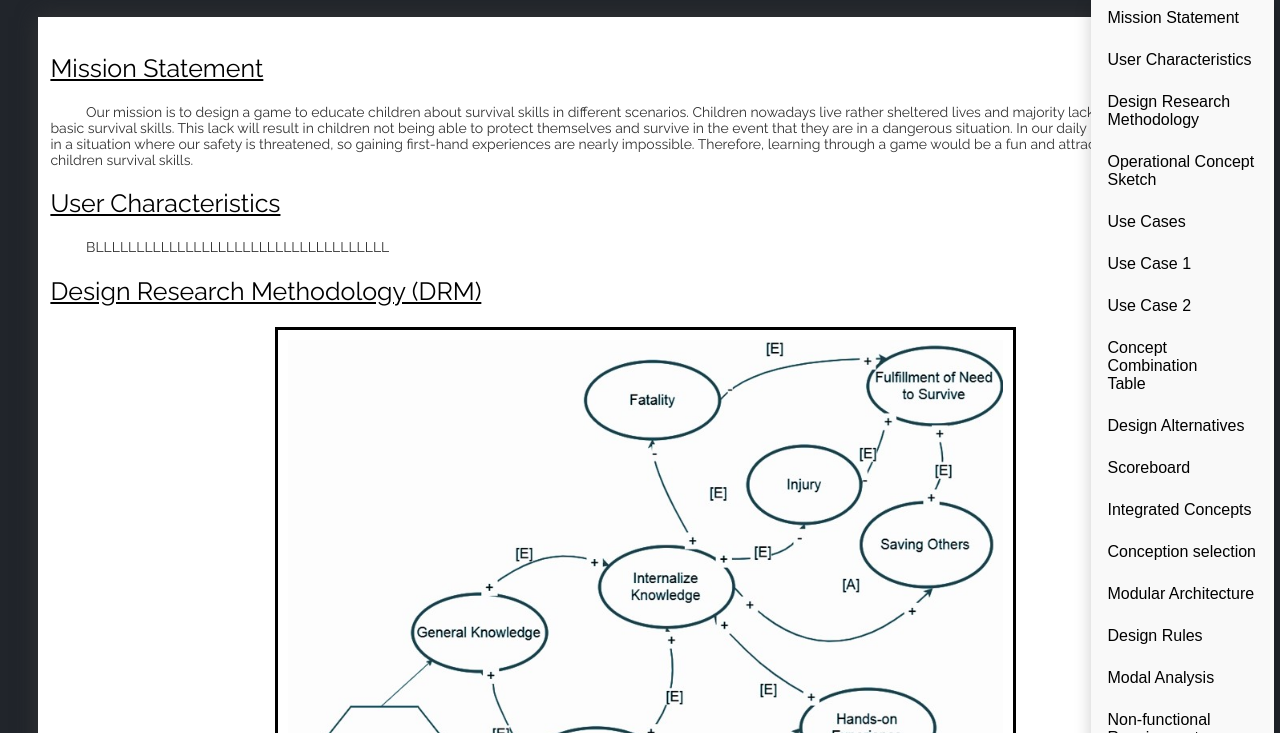
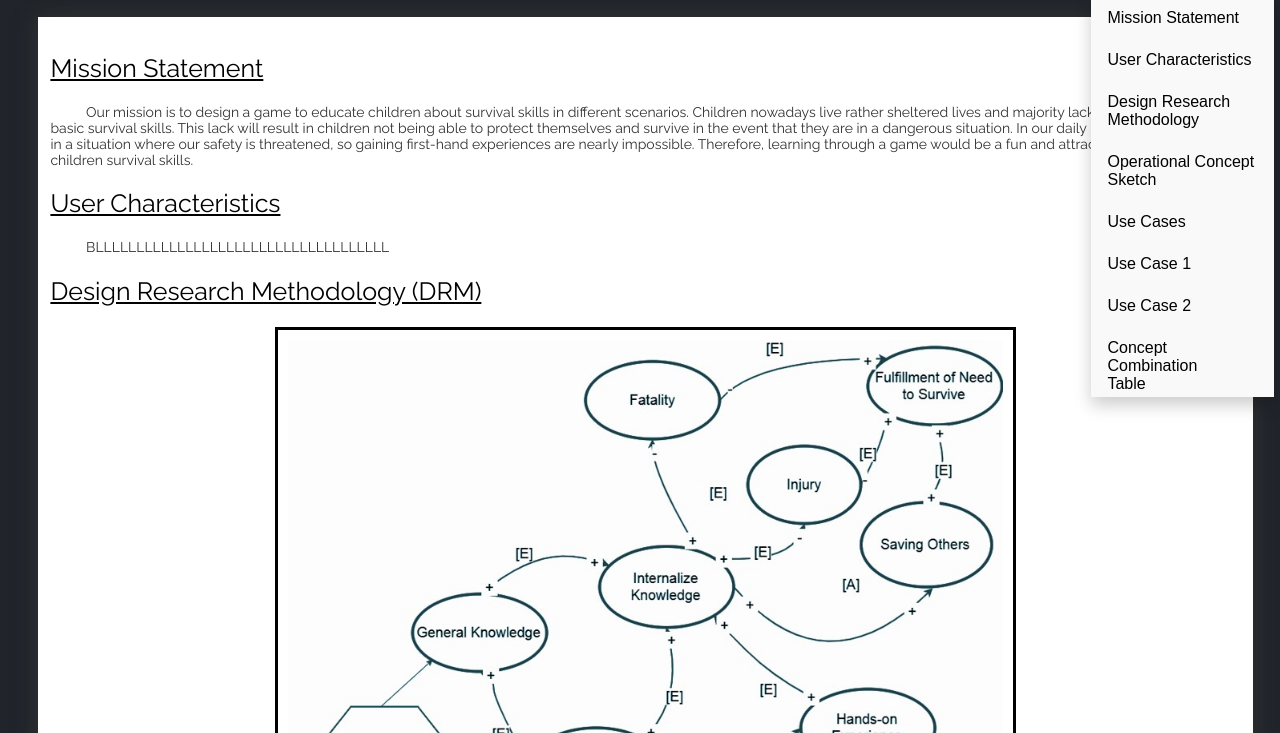
Before and after one commit to JustinLeung1234/JustinLeung1234.github.io, a plain HTML site: page index.html in a window 1280 px wide. Both pictures are taken after a click on the button "MENU". Shown: the part 67-800 px from the top of the page. Drawn offline with nearby package versions, Linux system fonts and the light colour scheme.

Commit message:
Scroll Bar

```diff
--- a/index.html
+++ b/index.html
@@ -22,7 +22,7 @@
 				<i class="fa fa-caret-down"></i>
 			</button>
 
-			<div class = "dropdown-content" id="menuDropdown" align=right>
+			<div class = "dropdown-content" id="menuDropdown" align="right" size="6">
 				<a href="#mission-statement" rel ="">Mission Statement</a>
 				<a href="#user-character">User Characteristics</a>
 				<a href="#DRM">Design Research </br> Methodology</a>
--- a/style.css
+++ b/style.css
@@ -83,7 +83,10 @@ h3{
 .dropdown-content {
     overflow-wrap: break-word;
     word-wrap: break-word;
+    overflow:hidden;
+    overflow-y:scroll;
     margin-right:0.5%;
+    height:400px;
     display: none;
     position: absolute;
     background-color: #f9f9f9;
@@ -154,7 +157,6 @@ h3{
 	height:auto;
 	padding:10px;
 }
-
 
 
 
```
